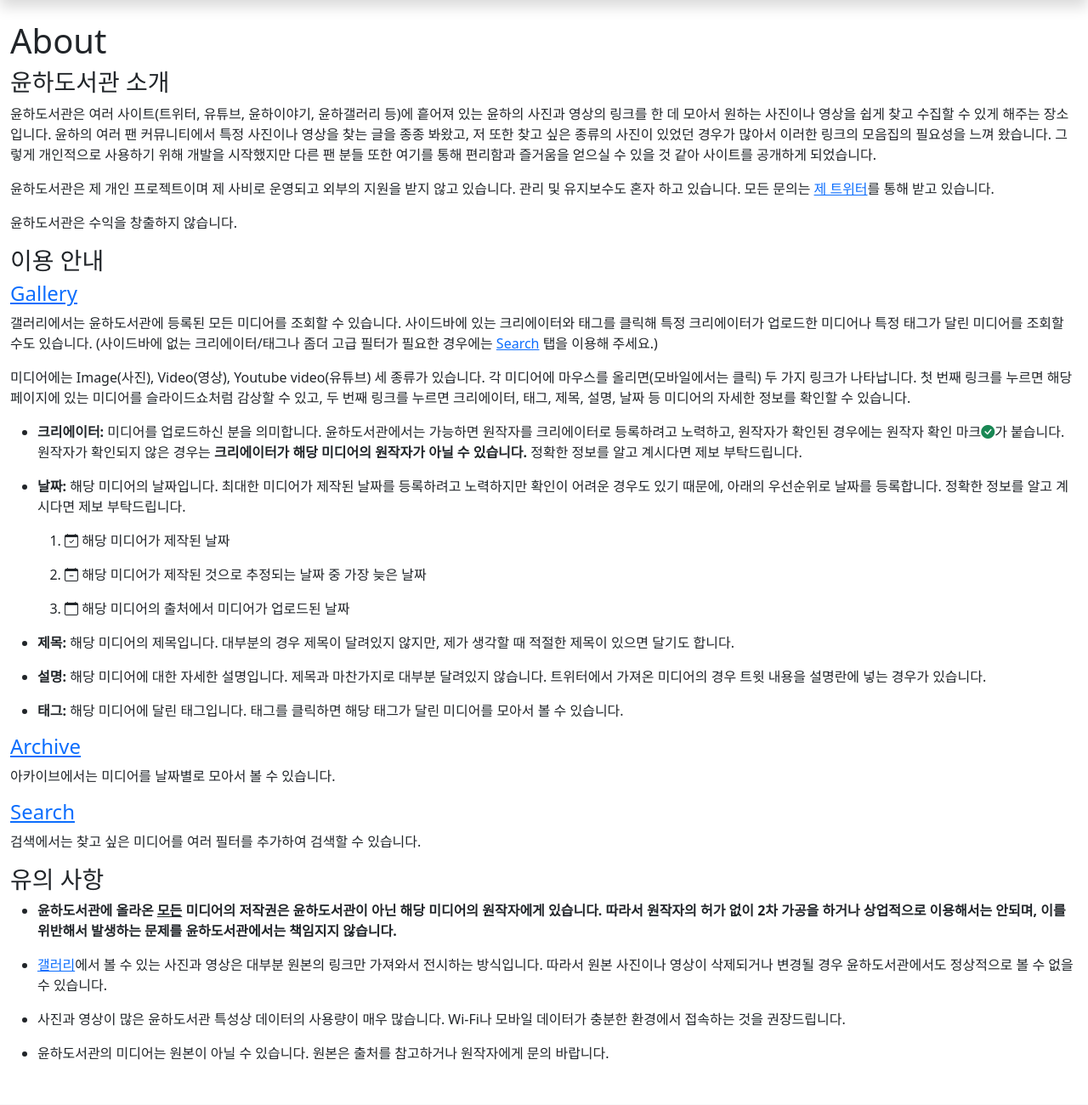
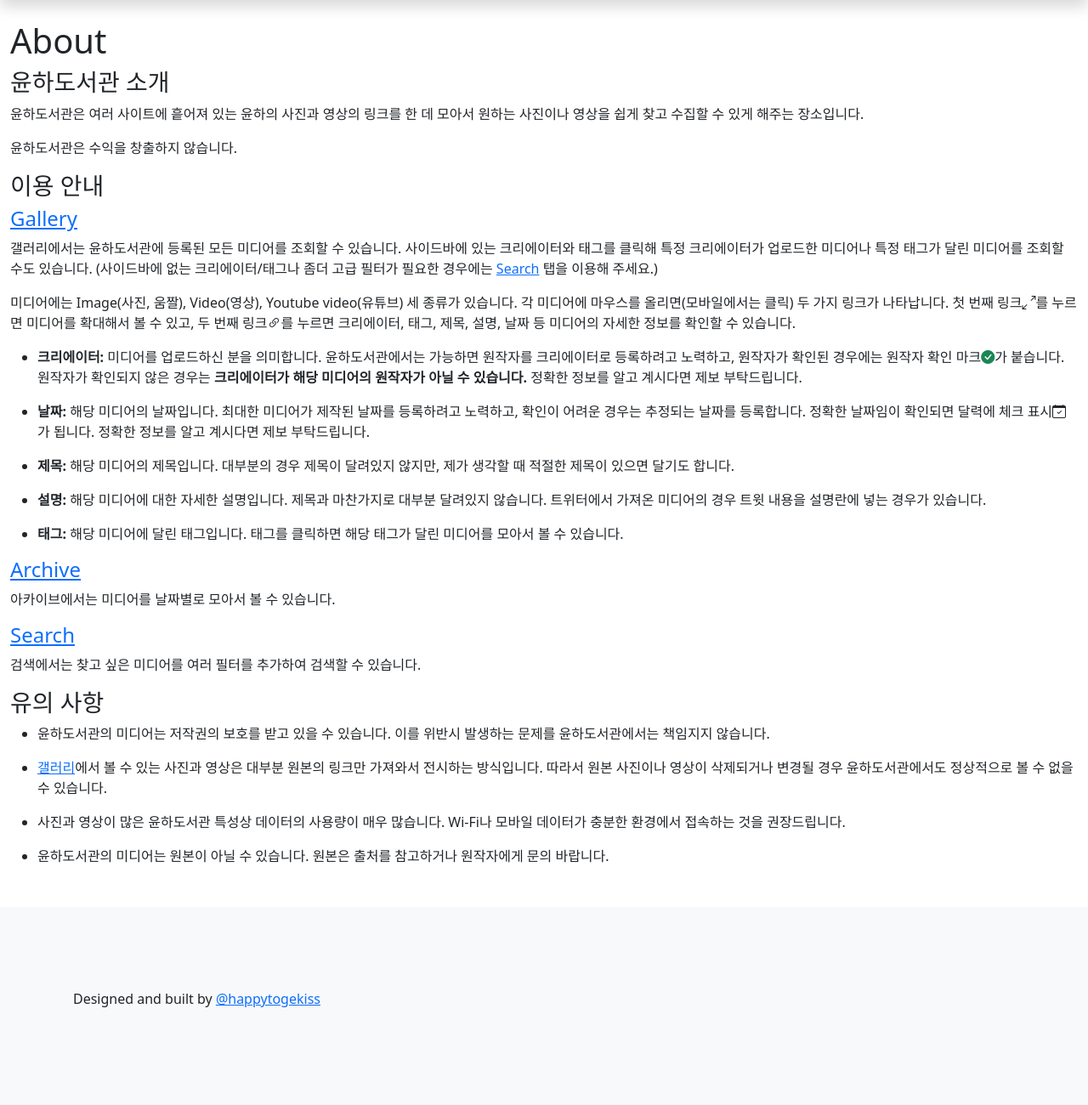
Before and after one commit to devholics/younhalibrary.com, a Django app: page /about/ in a window 1280 px wide. Shown: the part 64-1364 px from the top of the page at 85% size. After the commit the page ends 1249 px from the top, so only its background shows below. Run offline with Django 4.2, Linux system fonts and the light colour scheme; style sheets or scripts are compiled from the project's sources.

Commit message:
Change about page

```diff
--- a/younha/templates/about.html
+++ b/younha/templates/about.html
@@ -5,20 +5,15 @@
 {% block content %}
     <h1>About</h1>
     <h3>윤하도서관 소개</h3>
-    <p>윤하도서관은 여러 사이트(트위터, 유튜브, 윤하이야기, 윤하갤러리 등)에 흩어져 있는 윤하의 사진과 영상의 링크를 한 데 모아서
-        원하는 사진이나 영상을 쉽게 찾고 수집할 수 있게 해주는 장소입니다. 윤하의 여러 팬 커뮤니티에서 특정 사진이나 영상을 찾는 글을 종종 봐왔고,
-        저 또한 찾고 싶은 종류의 사진이 있었던 경우가 많아서 이러한 링크의 모음집의 필요성을 느껴 왔습니다. 그렇게 개인적으로 사용하기 위해 개발을 시작했지만
-        다른 팬 분들 또한 여기를 통해 편리함과 즐거움을 얻으실 수 있을 것 같아 사이트를 공개하게 되었습니다.</p>
-    <p>윤하도서관은 제 개인 프로젝트이며 제 사비로 운영되고 외부의 지원을 받지 않고 있습니다. 관리 및 유지보수도 혼자 하고 있습니다. 모든 문의는
-        <a href="https://twitter.com/happytogekiss" target="_blank">제 트위터</a>를 통해 받고 있습니다.</p>
+    <p>윤하도서관은 여러 사이트에 흩어져 있는 윤하의 사진과 영상의 링크를 한 데 모아서 원하는 사진이나 영상을 쉽게 찾고 수집할 수 있게 해주는 장소입니다.</p>
     <p>윤하도서관은 수익을 창출하지 않습니다.</p>
     <h3>이용 안내</h3>
     <h4><a href="{% url 'media-list' %}">Gallery</a></h4>
     <p>갤러리에서는 윤하도서관에 등록된 모든 미디어를 조회할 수 있습니다. 사이드바에 있는 크리에이터와 태그를 클릭해 특정 크리에이터가 업로드한 미디어나
         특정 태그가 달린 미디어를 조회할 수도 있습니다. (사이드바에 없는 크리에이터/태그나 좀더 고급 필터가 필요한 경우에는
         <a href="{% url 'media-search' %}">Search</a> 탭을 이용해 주세요.)</p>
-    <p>미디어에는 Image(사진), Video(영상), Youtube video(유튜브) 세 종류가 있습니다. 각 미디어에 마우스를 올리면(모바일에서는 클릭) 두 가지 링크가
-        나타납니다. 첫 번째 링크를 누르면 해당 페이지에 있는 미디어를 슬라이드쇼처럼 감상할 수 있고, 두 번째 링크를 누르면 크리에이터, 태그, 제목, 설명, 날짜 등
+    <p>미디어에는 Image(사진, 움짤), Video(영상), Youtube video(유튜브) 세 종류가 있습니다. 각 미디어에 마우스를 올리면(모바일에서는 클릭) 두 가지 링크가
+        나타납니다. 첫 번째 링크<i class="bi bi-arrows-angle-expand"></i>를 누르면 미디어를 확대해서 볼 수 있고, 두 번째 링크<i class="bi bi-link-45deg"></i>를 누르면 크리에이터, 태그, 제목, 설명, 날짜 등
         미디어의 자세한 정보를 확인할 수 있습니다.
         <ul>
             <li><p><span class="fw-semibold">크리에이터:</span> 미디어를 업로드하신 분을 의미합니다. 윤하도서관에서는 가능하면 원작자를 크리에이터로
@@ -26,13 +21,9 @@
                 붙습니다. 원작자가 확인되지 않은 경우는 <span class="fw-bold">크리에이터가 해당 미디어의 원작자가 아닐 수 있습니다.</span>
                 정확한 정보를 알고 계시다면 제보 부탁드립니다.</p></li>
             <li>
-                <p><span class="fw-semibold">날짜:</span> 해당 미디어의 날짜입니다. 최대한 미디어가 제작된 날짜를 등록하려고 노력하지만 확인이 어려운
-                    경우도 있기 때문에, 아래의 우선순위로 날짜를 등록합니다. 정확한 정보를 알고 계시다면 제보 부탁드립니다.</p>
-                <ol>
-                    <li><p><i class="bi bi-calendar-check" title="미디어 제작 날짜"></i> 해당 미디어가 제작된 날짜</p></li>
-                    <li><p><i class="bi bi-calendar-minus" title="미디어 제작 날짜 추정"></i> 해당 미디어가 제작된 것으로 추정되는 날짜 중 가장 늦은 날짜</p></li>
-                    <li><p><i class="bi bi-calendar" title="업로드 날짜"></i> 해당 미디어의 출처에서 미디어가 업로드된 날짜</p></li>
-                </ol>
+                <p><span class="fw-semibold">날짜:</span> 해당 미디어의 날짜입니다. 최대한 미디어가 제작된 날짜를 등록하려고 노력하고, 확인이 어려운
+                    경우는 추정되는 날짜를 등록합니다. 정확한 날짜임이 확인되면 달력에 체크 표시<i class="bi bi-calendar-check" title="미디어 제작 날짜"></i>가 됩니다.
+                    정확한 정보를 알고 계시다면 제보 부탁드립니다.</p>
             </li>
             <li><p><span class="fw-semibold">제목:</span> 해당 미디어의 제목입니다. 대부분의 경우 제목이 달려있지 않지만, 제가 생각할 때
                 적절한 제목이 있으면 달기도 합니다.</p></li>
@@ -46,9 +37,7 @@
     <p>검색에서는 찾고 싶은 미디어를 여러 필터를 추가하여 검색할 수 있습니다.</p>
     <h3>유의 사항</h3>
     <ul>
-        <li><p><span class="fw-bold">윤하도서관에 올라온 <u>모든</u> 미디어의 저작권은 윤하도서관이 아닌 해당 미디어의 원작자에게 있습니다.
-            따라서 원작자의 허가 없이 2차 가공을 하거나 상업적으로 이용해서는 안되며, 이를 위반해서 발생하는 문제를 윤하도서관에서는 책임지지 않습니다.
-            </span></p></li>
+        <li><p>윤하도서관의 미디어는 저작권의 보호를 받고 있을 수 있습니다. 이를 위반시 발생하는 문제를 윤하도서관에서는 책임지지 않습니다.</p></li>
         <li><p><a href="{% url 'media-list' %}">갤러리</a>에서 볼 수 있는 사진과 영상은 대부분 원본의 링크만 가져와서 전시하는 방식입니다.
             따라서 원본 사진이나 영상이 삭제되거나 변경될 경우 윤하도서관에서도 정상적으로 볼 수 없을 수 있습니다.</p></li>
         <li><p>사진과 영상이 많은 윤하도서관 특성상 데이터의 사용량이 매우 많습니다. Wi-Fi나 모바일 데이터가 충분한 환경에서 접속하는 것을 권장드립니다.</p></li>
```
